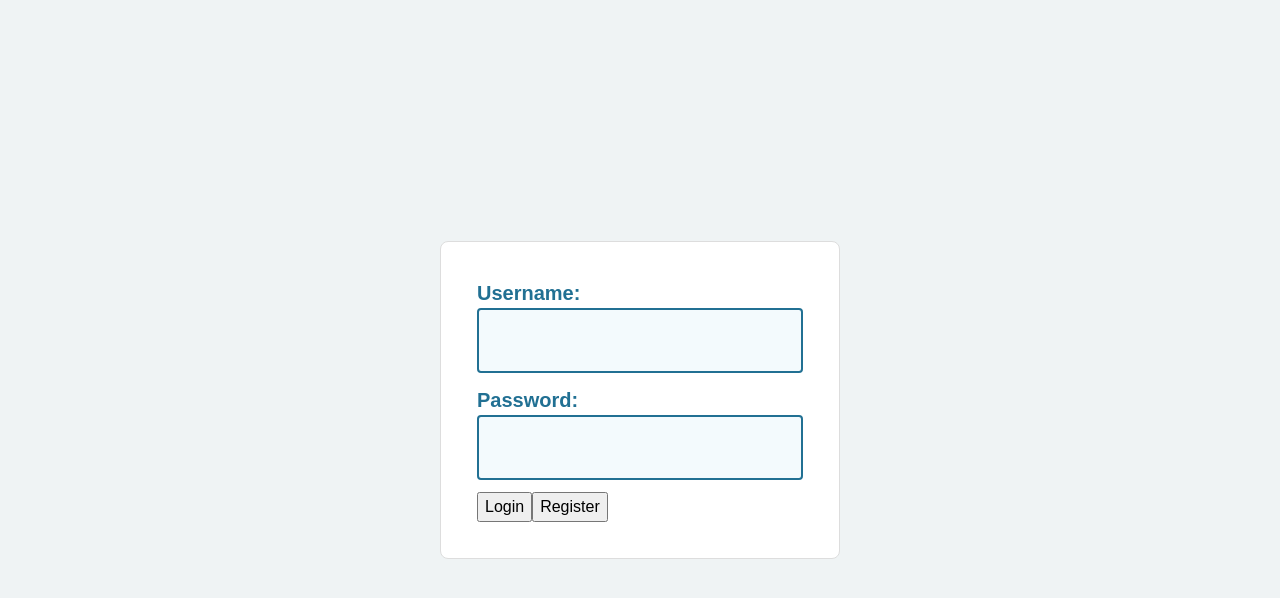
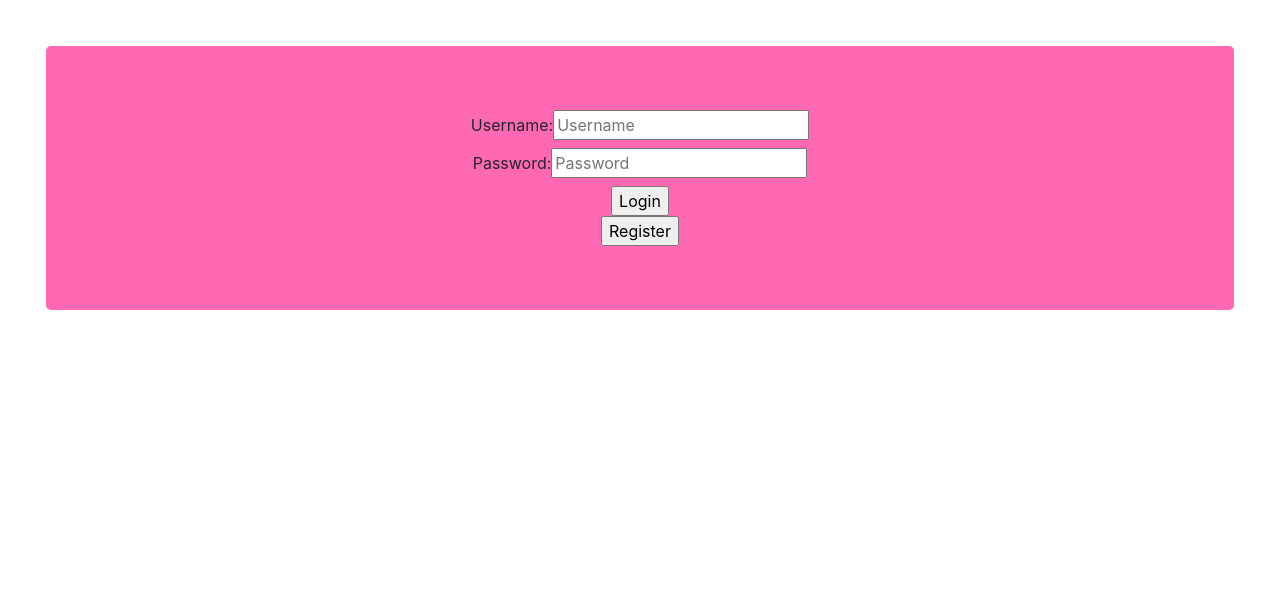
Before and after one commit to pannisimai/bookmark-api-ui, a React (Create React App) app: page / in a window 1280 px wide. Shown: the top 598 px of the page. Built offline with nearby package versions, Linux system fonts and the light colour scheme.

Commit message:
Added Auth.scss - started styling login form

```diff
--- a/src/components/Auth.js
+++ b/src/components/Auth.js
@@ -1,27 +1,49 @@
-import React from 'react';
+import React from "react";
 import { Consumer } from "./Context";
-
+import "../styles/Auth.scss";
 
 export default function Auth() {
   return (
     <Consumer>
       {value => {
-        const { handleChange, handleLogin, handleRegister, user, password } = value;
-        return (<form>
+        const {
+          handleChange,
+          handleLogin,
+          handleRegister,
+          user,
+          password
+        } = value;
+        return (
+          <div className="auth-container">
+            <form className="auth-form">
               <label>
                 Username:
-              <input type="text" name="name" value={user} required onChange={(e) => handleChange('name', e)} />
+                <input
+                  type="text"
+                  name="name"
+                  value={user}
+                  placeholder="Username"
+                  required
+                  onChange={e => handleChange("name", e)}
+                />
               </label>
               <label>
                 Password:
-    <input type="password" name="password" value={password} required onChange={(e) => handleChange('password', e)} />
+                <input
+                  type="password"
+                  name="password"
+                  value={password}
+                  placeholder="Password"
+                  required
+                  onChange={e => handleChange("password", e)}
+                />
               </label>
               <input type="submit" value="Login" onClick={handleLogin} />
               <input type="submit" value="Register" onClick={handleRegister} />
-        </form>)
+            </form>
+          </div>
+        );
+      }}
+    </Consumer>
+  );
 }
-      }
-    </Consumer>
-
-  )
-}
--- a/src/styles/App.scss
+++ b/src/styles/App.scss
@@ -24,130 +24,130 @@ body {
   border: 1px solid hotpink;
 }
 
-/* colors */
-$darkBlue: #217093;
-$medBlue: #4eb8dd;
-$lightBlue: #ddf1fa;
-$inputBG: #f3fafd;
+// /* colors */
+// $darkBlue: #217093;
+// $medBlue: #4eb8dd;
+// $lightBlue: #ddf1fa;
+// $inputBG: #f3fafd;
 
-html {width: 100%; height: 100%;}
-body {
-	background-color: #eff3f4; position: relative; width: 100%; height: 100%;
-	font-size: 16px; font-family: 'Source Sans Pro', sans-serif; font-weight: 400;
-	-webkit-font-smoothing: antialiased;
-}
-form {
-	position: absolute; top: 50%; left: 50%; transform: translate(-50%,-50%);
-	display: block; width: 100%; max-width: 400px; background-color: #FFF;
-	margin: 0; padding: 2.25em; box-sizing: border-box; border: solid 1px #DDD; border-radius: .5em;
-	font-family: 'Source Sans Pro', sans-serif;
-	.svgContainer {
-		position: relative; width: 200px; height: 200px; margin: 0 auto 1em;
-		border-radius: 50%;
-		pointer-events: none;
-		div {
-			position: relative; width: 100%; height: 0; overflow: hidden; border-radius: 50%;
-			padding-bottom: 100%;
-		}
-		.mySVG {
-			position: absolute; left: 0; top: 0; width: 100%; height: 100%;
-			pointer-events: none;
-		}
-		&:after {
-			content: ""; position: absolute; top: 0; left: 0; z-index: 10;
-			width: inherit; height: inherit; box-sizing: border-box;
-			border: solid 2.5px $darkBlue; border-radius: 50%;
-		}
-	}
-	.inputGroup {
-		margin: 0 0 2em; padding: 0; position: relative;
-		&:last-of-type {
-			margin-bottom: 0;
-		}
-	}
-	label {
-		margin: 0 0 12px; display: block;
-		font-size: 1.25em; color: #217093; font-weight: 700; font-family: inherit;
-	}
-	input[type='email'], input[type="text"], input[type="number"], input[type="url"], input[type="search"], input[type="password"] {
-		display: block; margin: 0; padding: 0 1em 0; padding: .875em 1em 0;
-		background-color: $inputBG; border: solid 2px $darkBlue; border-radius: 4px; -webkit-appearance: none;
-		box-sizing: border-box;
-		width: 100%; height: 65px;
-		font-size: 1.55em; color: #353538; font-weight: 600; font-family: inherit;
-		transition: box-shadow .2s linear, border-color .25s ease-out;
-		&:focus {
-			outline: none;
-			box-shadow: 0px 2px 10px rgba(0,0,0,.1);
-			border: solid 2px $medBlue;
-		}
-	}
-	button {
-		display: block; margin: 0; padding: .65em 1em 1em;
-		background-color: $medBlue; border: none; border-radius: 4px;
-		box-sizing: border-box; box-shadow: none;
-		width: 100%; height: 65px;
-		font-size: 1.55em; color: #FFF; font-weight: 600; font-family: inherit;
-		transition: background-color .2s ease-out;
-		&:hover, &:active {
-			background-color: $darkBlue;
-		}
-	}
+// html {width: 100%; height: 100%;}
+// body {
+// 	background-color: #eff3f4; position: relative; width: 100%; height: 100%;
+// 	font-size: 16px; font-family: 'Source Sans Pro', sans-serif; font-weight: 400;
+// 	-webkit-font-smoothing: antialiased;
+// }
+// form {
+// 	position: absolute; top: 50%; left: 50%; transform: translate(-50%,-50%);
+// 	display: block; width: 100%; max-width: 400px; background-color: #FFF;
+// 	margin: 0; padding: 2.25em; box-sizing: border-box; border: solid 1px #DDD; border-radius: .5em;
+// 	font-family: 'Source Sans Pro', sans-serif;
+// 	.svgContainer {
+// 		position: relative; width: 200px; height: 200px; margin: 0 auto 1em;
+// 		border-radius: 50%;
+// 		pointer-events: none;
+// 		div {
+// 			position: relative; width: 100%; height: 0; overflow: hidden; border-radius: 50%;
+// 			padding-bottom: 100%;
+// 		}
+// 		.mySVG {
+// 			position: absolute; left: 0; top: 0; width: 100%; height: 100%;
+// 			pointer-events: none;
+// 		}
+// 		&:after {
+// 			content: ""; position: absolute; top: 0; left: 0; z-index: 10;
+// 			width: inherit; height: inherit; box-sizing: border-box;
+// 			border: solid 2.5px $darkBlue; border-radius: 50%;
+// 		}
+// 	}
+// 	.inputGroup {
+// 		margin: 0 0 2em; padding: 0; position: relative;
+// 		&:last-of-type {
+// 			margin-bottom: 0;
+// 		}
+// 	}
+// 	label {
+// 		margin: 0 0 12px; display: block;
+// 		font-size: 1.25em; color: #217093; font-weight: 700; font-family: inherit;
+// 	}
+// 	input[type='email'], input[type="text"], input[type="number"], input[type="url"], input[type="search"], input[type="password"] {
+// 		display: block; margin: 0; padding: 0 1em 0; padding: .875em 1em 0;
+// 		background-color: $inputBG; border: solid 2px $darkBlue; border-radius: 4px; -webkit-appearance: none;
+// 		box-sizing: border-box;
+// 		width: 100%; height: 65px;
+// 		font-size: 1.55em; color: #353538; font-weight: 600; font-family: inherit;
+// 		transition: box-shadow .2s linear, border-color .25s ease-out;
+// 		&:focus {
+// 			outline: none;
+// 			box-shadow: 0px 2px 10px rgba(0,0,0,.1);
+// 			border: solid 2px $medBlue;
+// 		}
+// 	}
+// 	button {
+// 		display: block; margin: 0; padding: .65em 1em 1em;
+// 		background-color: $medBlue; border: none; border-radius: 4px;
+// 		box-sizing: border-box; box-shadow: none;
+// 		width: 100%; height: 65px;
+// 		font-size: 1.55em; color: #FFF; font-weight: 600; font-family: inherit;
+// 		transition: background-color .2s ease-out;
+// 		&:hover, &:active {
+// 			background-color: $darkBlue;
+// 		}
+// 	}
 
-	.inputGroup1 {
-		.helper {
-			position: absolute; z-index: 1;
-			font-family: inherit;
-		}
-		.helper1 {
-			top: 0; left: 0;
-			transform: translate(1em, 2.2em) scale(1); transform-origin: 0 0;
-			color: $darkBlue; font-size: 1.55em; font-weight: 400; opacity: .65;
-			pointer-events: none;
-			transition: transform .2s ease-out, opacity .2s linear;
-		}
+// 	.inputGroup1 {
+// 		.helper {
+// 			position: absolute; z-index: 1;
+// 			font-family: inherit;
+// 		}
+// 		.helper1 {
+// 			top: 0; left: 0;
+// 			transform: translate(1em, 2.2em) scale(1); transform-origin: 0 0;
+// 			color: $darkBlue; font-size: 1.55em; font-weight: 400; opacity: .65;
+// 			pointer-events: none;
+// 			transition: transform .2s ease-out, opacity .2s linear;
+// 		}
 
-		&.focusWithText .helper {
-			transform: translate(1em, 1.55em) scale(.6); opacity: 1;
-		}
-	}
-	.inputGroup2 {
-		input[type="password"] {
-			padding: .4em 1em .5em;
-		}
-		input[type="text"] {
-			padding: .025em 1em 0;
-		}
-		#showPasswordToggle {
-			display: block; padding: 0 0 0 1.45em;
-			position: absolute; top: .25em; right: 0;
-			font-size: 1em;
-			input {
-				position: absolute; z-index: -1;
-				opacity: 0;
-			}
-			.indicator {
-				position: absolute; top: 0; left: 0;
-				height: .85em; width: .85em;
-				background-color: $inputBG; border: solid 2px $darkBlue; border-radius: 3px;
-				&:after {
-					content: "";
-					position: absolute; left: .25em; top: .025em;
-					width: .2em; height: .5em;
-					border: solid $darkBlue; border-width: 0 3px 3px 0;
-					transform: rotate(45deg); visibility: hidden;
-				}
-			}
-			input:checked ~ .indicator {
-				&:after {visibility: visible;}
-			}
-			input:focus ~ .indicator, input:hover ~ .indicator {
-				border-color: $medBlue;
-			}
-			input:disabled ~ .indicator {
-				opacity: .5;
-				&:after {visibility: hidden;}
-			}
-		}
-	}
-}
+// 		&.focusWithText .helper {
+// 			transform: translate(1em, 1.55em) scale(.6); opacity: 1;
+// 		}
+// 	}
+// 	.inputGroup2 {
+// 		input[type="password"] {
+// 			padding: .4em 1em .5em;
+// 		}
+// 		input[type="text"] {
+// 			padding: .025em 1em 0;
+// 		}
+// 		#showPasswordToggle {
+// 			display: block; padding: 0 0 0 1.45em;
+// 			position: absolute; top: .25em; right: 0;
+// 			font-size: 1em;
+// 			input {
+// 				position: absolute; z-index: -1;
+// 				opacity: 0;
+// 			}
+// 			.indicator {
+// 				position: absolute; top: 0; left: 0;
+// 				height: .85em; width: .85em;
+// 				background-color: $inputBG; border: solid 2px $darkBlue; border-radius: 3px;
+// 				&:after {
+// 					content: "";
+// 					position: absolute; left: .25em; top: .025em;
+// 					width: .2em; height: .5em;
+// 					border: solid $darkBlue; border-width: 0 3px 3px 0;
+// 					transform: rotate(45deg); visibility: hidden;
+// 				}
+// 			}
+// 			input:checked ~ .indicator {
+// 				&:after {visibility: visible;}
+// 			}
+// 			input:focus ~ .indicator, input:hover ~ .indicator {
+// 				border-color: $medBlue;
+// 			}
+// 			input:disabled ~ .indicator {
+// 				opacity: .5;
+// 				&:after {visibility: hidden;}
+// 			}
+// 		}
+// 	}
+// }
--- /dev/null
+++ b/src/styles/Auth.scss
@@ -0,0 +1,14 @@
+@import "./Variables.scss";
+
+.auth-container {
+  background-color: hotpink;
+  border-radius: 5px;
+  margin: 1em;
+}
+
+.auth-form {
+  display: flex;
+  flex-direction: column;
+  padding: 4em;
+  align-items: center;
+}
```
Lines whose indentation alone changed are shown as unchanged.
